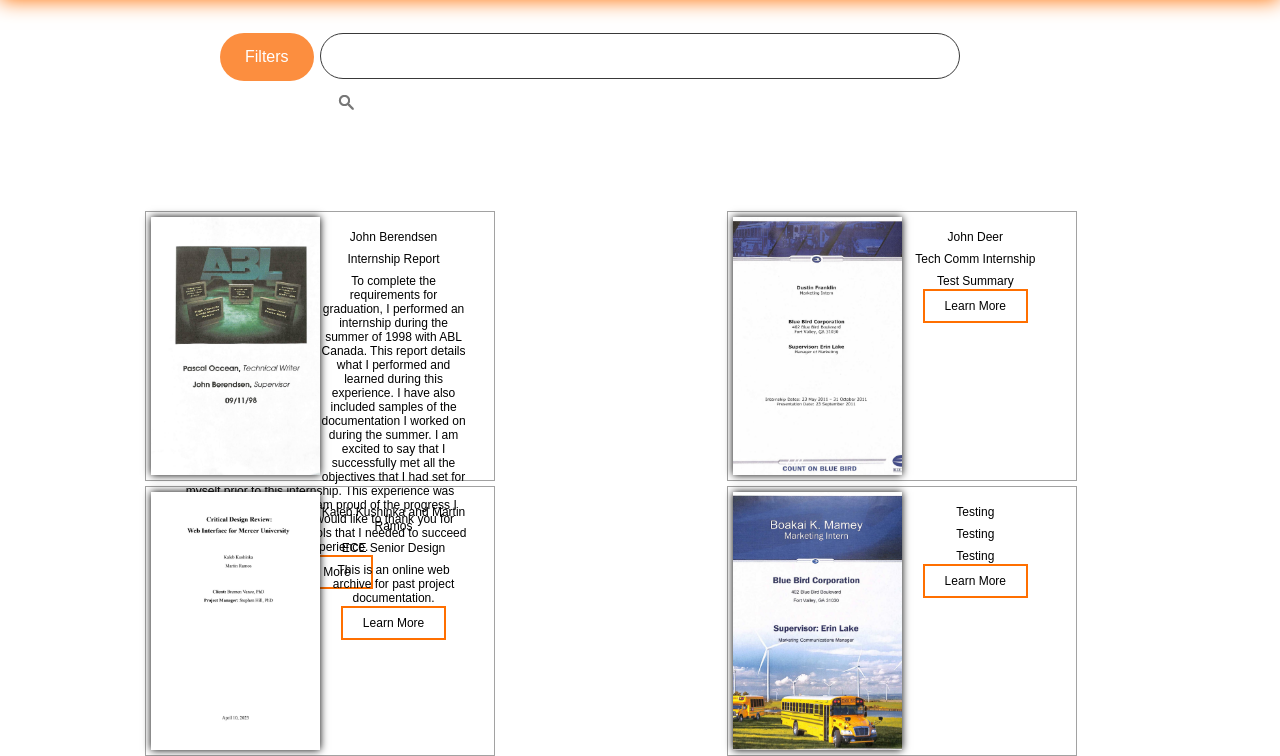
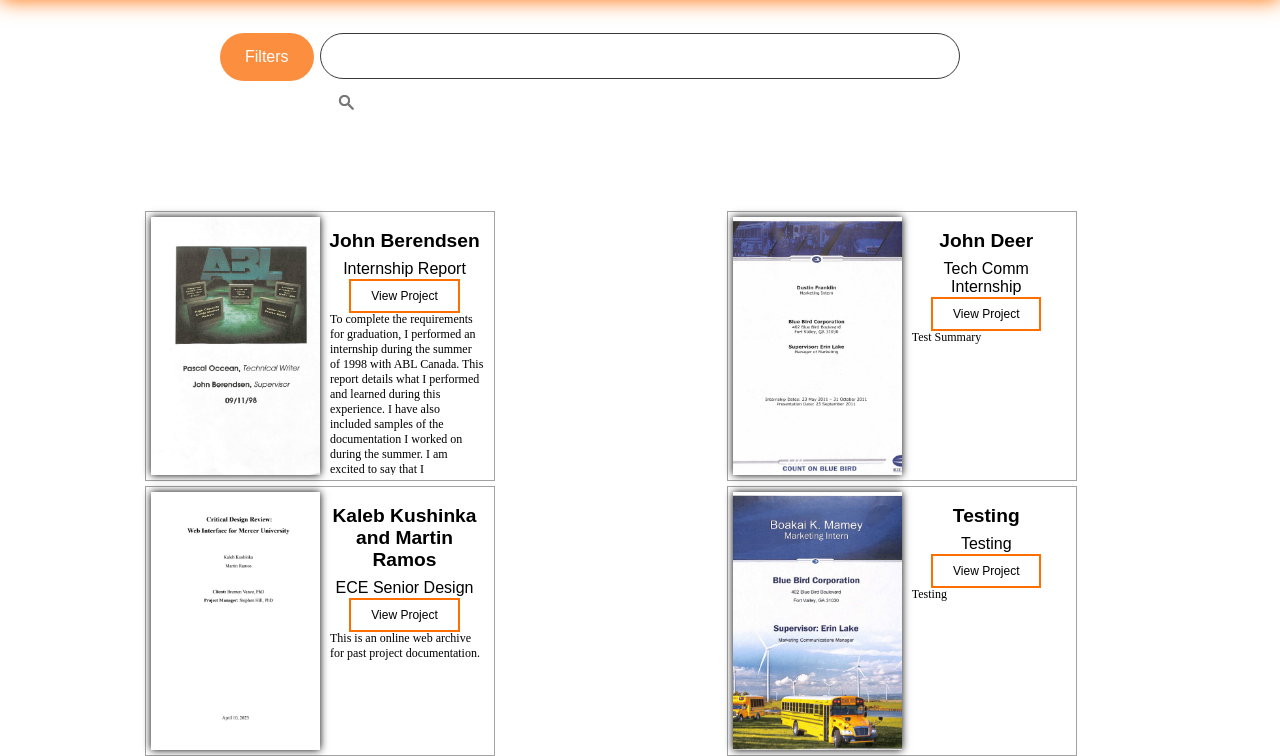
Before and after one commit to Czech100/Online_Web_Interface, a FastAPI app: page /browse-page in a window 1280 px wide. Shown: the part 95-851 px from the top of the page. Run offline with FastAPI, Linux system fonts and the light colour scheme; data comes from the database, SQL or seed files in the repository; both versions use the stored data as it was after the commit.

Commit message:
Browse page improvements
Adjusted order of items to put button before summary.
Aligned summary text to left to improve readability.
Made small improvements to the use of transitions.

```diff
--- a/Online_Web_Interface/static/css/styleBrowse.css
+++ b/Online_Web_Interface/static/css/styleBrowse.css
@@ -118,11 +118,11 @@ section header ul li a:hover
     border: 1px solid #a2a2a2;
     margin: auto 145px;
     display: flexbox;
+    transition: box-shadow .5s;
 }
-.results_card:hover
-{
+.results_card:hover {
     box-shadow: 0 0 5px rgb(255, 111, 0);
-}
+    }
 
 .results .results_box .results_card .results_image
 {
@@ -142,34 +142,49 @@ section header ul li a:hover
     height: 100%;
     object-fit: cover;
     object-position: center;
-    transition:0.3s;
+    transition:0.5s;
 }
 .results .results_box .results_card:hover .results_image img
 {
-    transform: scale(1.1);
+    transform: scale(1.05);
 }
 
 .results_tag {
     padding: 5px;
     max-width: 90%;
+    max-height: 100%;
     margin: 0 auto;
+    overflow: hidden;
+    text-overflow: ellipsis;
     }
-
 .results .results_box .results_card .results_tag p {
-        font-family: sans-serif;
-        font-size: 12px;
+        /* font-family: sans-serif; */
         margin: 8px 0;
     }
 
-.results .results_box .results_card .results_tag .results_btn
-{
+.author {
+    font-weight: bold;
+    font-size: larger;
+}
+.summary {
+    font-size: 12px;
+    text-align: left;
+    padding-left: 5px;
+    font-family: serif;
+}
+
+
+.results .results_box .results_card .results_tag .results_btn{
     padding: 8px 20px;
     border: 2px solid rgb(255, 111, 0);
     text-decoration: none;
     color: #000;
     font-size: 12px;
+    transition: background-color .5s;
+    }
+.results_btn:hover {
+    background-color:rgba(255, 111, 0, 0.247)
 }
-
 
 .dropdown {
     position: absolute;
--- a/Online_Web_Interface/templates/browse-page.html
+++ b/Online_Web_Interface/templates/browse-page.html
@@ -46,8 +46,8 @@
                         <div class="results_tag">
                             <p class="author">{{ rs.author}}</p>
                             <p class="type">{{ rs.project_type}}</p>
+                            <a href="pdf/{{rs.id}}" class="results_btn">View Project</a>
                             <p class="summary">{{rs.summary}}</p>
-                            <a href="pdf/{{rs.id}}" class="results_btn">Learn More</a>
                         </div>
                     </div>
                     {% endfor %}
```
Also changed, not shown: Online_Web_Interface/app.db, Online_Web_Interface/uploads/PascalOcceanABLScan/PascalOcceanABLScan_img.jpg (added), 1 other file.
